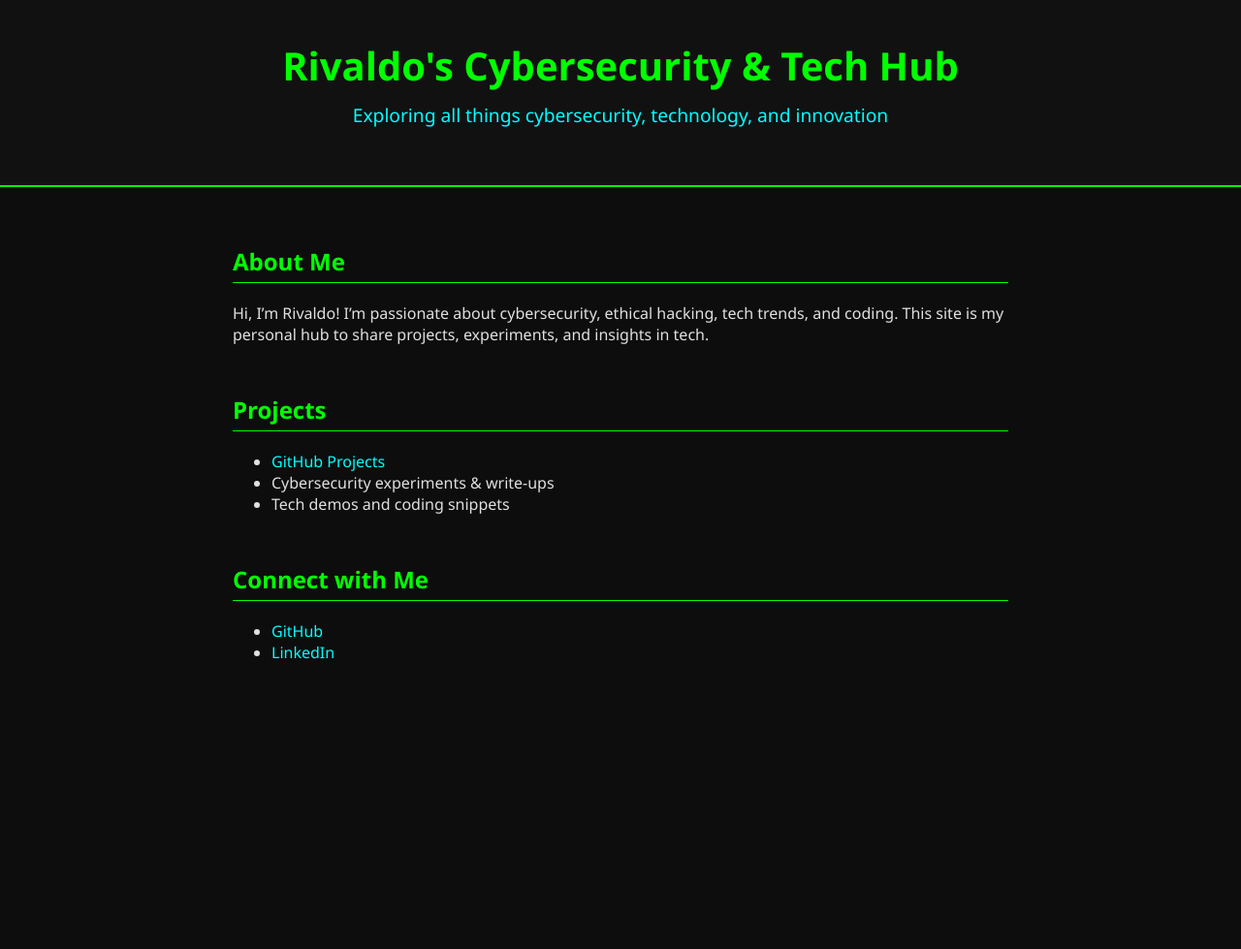
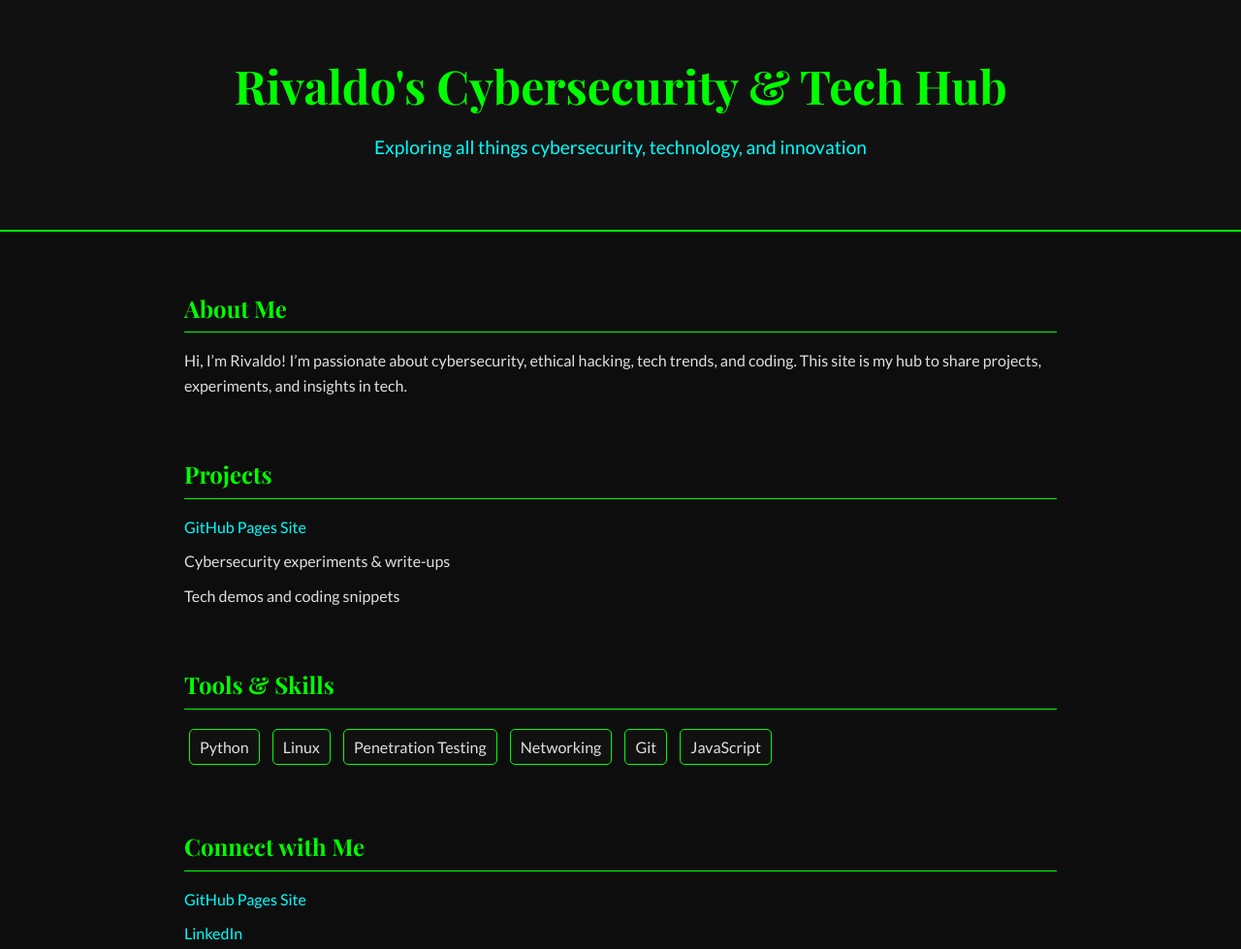
Before and after one commit to RivaldoMy/rivaldomy.github.io, a plain HTML site: page index.html in a window 1280 px wide. Shown: the top 979 px of the page at 97% size. Before the commit the page ends 800 px from the top, so only its background shows below. Drawn offline with nearby package versions, Linux system fonts and the light colour scheme.

Commit message:
Update index.html

```diff
--- a/index.html
+++ b/index.html
@@ -4,24 +4,28 @@
   <meta charset="UTF-8">
   <meta name="viewport" content="width=device-width, initial-scale=1.0">
   <title>Rivaldo's Cybersecurity & Tech Hub</title>
+  <!-- Google Fonts -->
+  <link href="https://fonts.googleapis.com/css2?family=Lato:wght@400;700&family=Playfair+Display:wght@700&display=swap" rel="stylesheet">
   <style>
     body {
-      font-family: 'Segoe UI', Tahoma, Geneva, Verdana, sans-serif;
+      font-family: 'Lato', sans-serif;
       background: #0d0d0d;
       color: #e0e0e0;
       margin: 0;
       padding: 0;
+      line-height: 1.6;
     }
     header {
       background: #111;
-      padding: 40px 20px;
+      padding: 50px 20px;
       text-align: center;
       border-bottom: 2px solid #0f0;
     }
     header h1 {
+      font-family: 'Playfair Display', serif;
       color: #0f0;
       margin: 0;
-      font-size: 2.5rem;
+      font-size: 3rem;
     }
     header p {
       color: #0ff;
@@ -30,23 +34,47 @@
     }
     main {
       padding: 40px 20px;
-      max-width: 800px;
+      max-width: 900px;
       margin: auto;
     }
     section {
-      margin-bottom: 50px;
+      margin-bottom: 60px;
     }
     h2 {
+      font-family: 'Playfair Display', serif;
       color: #0f0;
       border-bottom: 1px solid #0f0;
       padding-bottom: 5px;
+      margin-bottom: 15px;
+    }
+    ul {
+      list-style: none;
+      padding-left: 0;
+    }
+    li {
+      margin-bottom: 10px;
     }
     a {
       color: #0ff;
       text-decoration: none;
+      transition: all 0.3s;
     }
     a:hover {
       text-decoration: underline;
+      color: #0f0;
+    }
+    .tools span {
+      display: inline-block;
+      background: #111;
+      border: 1px solid #0f0;
+      padding: 5px 10px;
+      margin: 5px;
+      border-radius: 5px;
+      transition: transform 0.3s;
+    }
+    .tools span:hover {
+      transform: scale(1.1);
+      border-color: #0ff;
     }
     footer {
       text-align: center;
@@ -54,6 +82,14 @@
       background: #111;
       border-top: 2px solid #0f0;
       color: #888;
+    }
+    @media (max-width: 600px) {
+      header h1 {
+        font-size: 2rem;
+      }
+      main {
+        padding: 20px;
+      }
     }
   </style>
 </head>
@@ -66,21 +102,41 @@
   <main>
     <section>
       <h2>About Me</h2>
-      <p>Hi, I’m Rivaldo! I’m passionate about cybersecurity, ethical hacking, tech trends, and coding. This site is my personal hub to share projects, experiments, and insights in tech.</p>
+      <p>Hi, I’m Rivaldo! I’m passionate about cybersecurity, ethical hacking, tech trends, and coding. This site is my hub to share projects, experiments, and insights in tech.</p>
     </section>
 
     <section>
       <h2>Projects</h2>
       <ul>
-        <li><a href="https://github.com/RivaldoMy">GitHub Projects</a></li>
+        <li><a href="https://rivaldomy.github.io/" target="_blank" rel="noopener noreferrer">GitHub Pages Site</a></li>
         <li>Cybersecurity experiments & write-ups</li>
         <li>Tech demos and coding snippets</li>
       </ul>
     </section>
+
+    <section>
+      <h2>Tools & Skills</h2>
+      <div class="tools">
+        <span>Python</span>
+        <span>Linux</span>
+        <span>Penetration Testing</span>
+        <span>Networking</span>
+        <span>Git</span>
+        <span>JavaScript</span>
+      </div>
+    </section>
+
     <section>
       <h2>Connect with Me</h2>
       <ul>
-    <li><a href="https://github.com/RivaldoMy" target="_blank" rel="noopener noreferrer">GitHub</a></li>
+        <li><a href="https://rivaldomy.github.io/" target="_blank" rel="noopener noreferrer">GitHub Pages Site</a></li>
         <li><a href="https://www.linkedin.com/in/rivaldo-myftaraj-5b32801b8/" target="_blank" rel="noopener noreferrer">LinkedIn</a></li>
       </ul>
     </section>
+  </main>
+
+  <footer>
+    &copy; 2025 Rivaldo — All rights reserved.
+  </footer>
+</body>
+</html>
```
Lines whose indentation alone changed are shown as unchanged.
